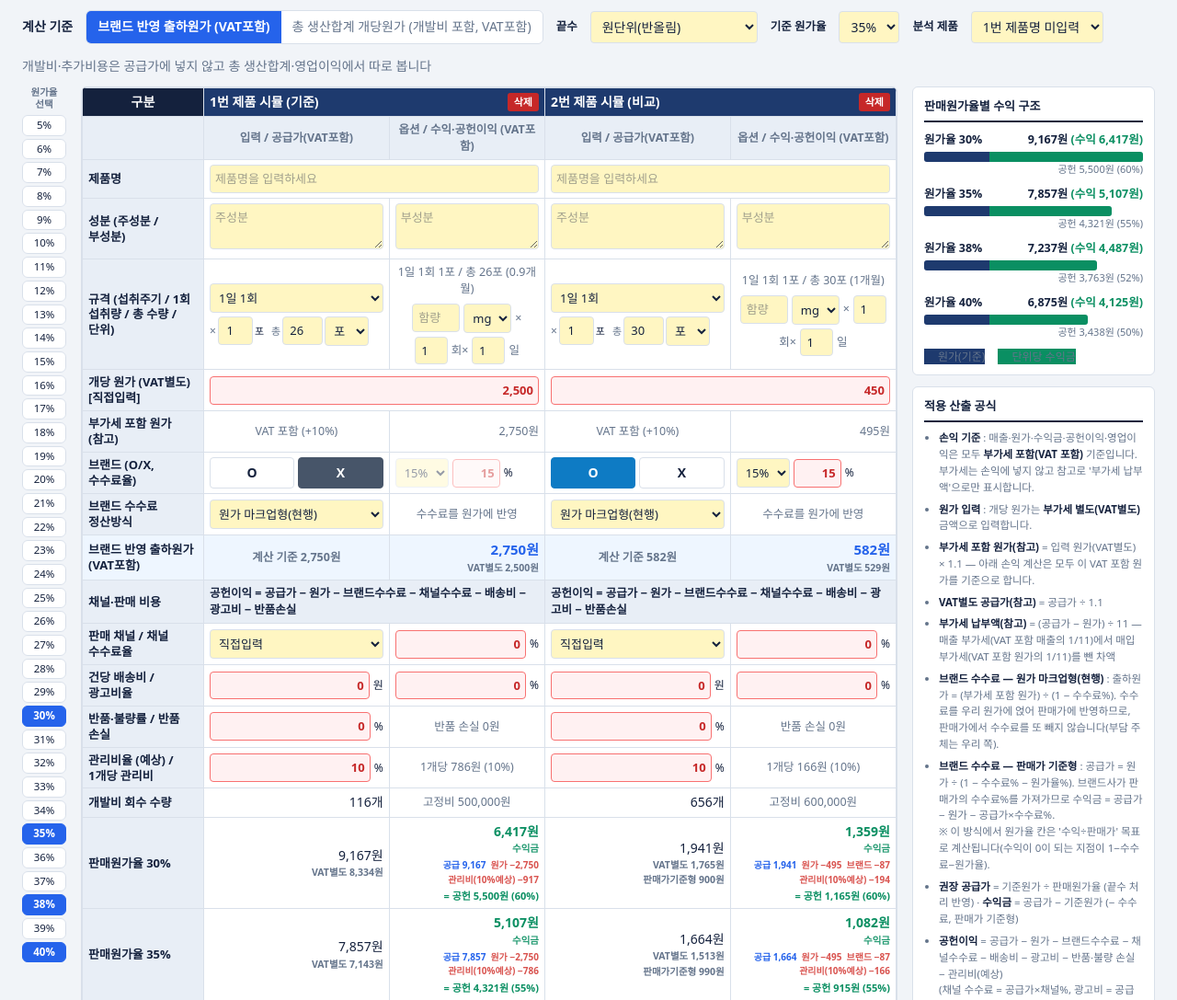
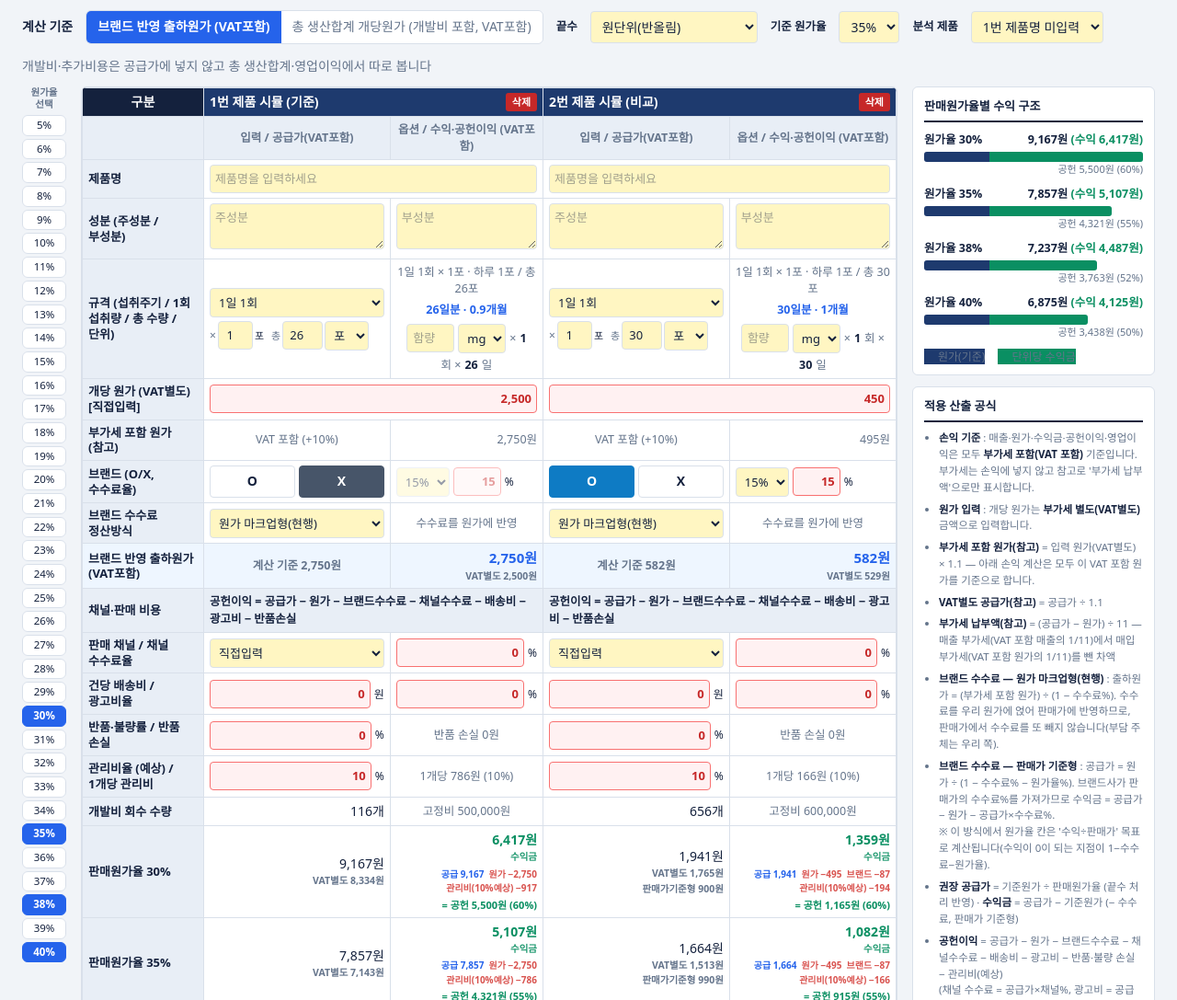
Before and after one commit to kensy016-hub/-, a plain HTML site: page index.html in a window 1280 px wide. Shown: the part 793-1880 px from the top of the page at 92% size. Drawn offline with Linux system fonts and the light colour scheme.

Commit message:
sim v2.1: 규격(1일 N회·1회 M정·총 Q정) 변경 시 우측 칸에 하루 섭취량·30일 기준 복용기간(1개월/보름/2개월)과 함량 회·일 계산이 즉시 연동되도록 수정

```diff
--- a/index.html
+++ b/index.html
@@ -334,10 +334,62 @@ if(!STORE_OK)$('#lsWarn').hidden=false;
 $('#dt').value=D.dt;$('#rnd').value=rnd;
 $('#dt').onchange=function(e){D.dt=e.target.value||D.dt;upd();};
 $('#rst').onclick=async function(){if(await cf('새 문서를 시작합니다. 저장하지 않은 입력값은 사라집니다. 계속할까요?')){try{localStorage.removeItem('csim');}catch(e){}location.hash='';location.reload();}};
-var hf=function(p){return p.ha?p.ha+(p.hu||'mg')+'*'+(p.hn==null?1:p.hn)+'회*'+(p.hd==null?1:p.hd)+'일':'';};
 // 1회 섭취 수량 (몇 정·포): 기본 1, 0 이하는 1로 본다
 var dnOf=function(p){var v=Number(p.dn);return (isFinite(v)&&v>0)?v:1;};
-var mo=function(p){var d={'1일 1회':1,'1일 2회':2,'1일 3회':3,'주 1회':1/7}[p.cy];if(!d||!p.q)return'';var m=p.q/(d*dnOf(p)*30);return' ('+(Number.isInteger(m)?m:Math.round(m*10)/10)+'개월)';};
+// 숫자 표기: 소수 1자리까지, 정수는 그대로 (예: 30 → 30, 22.5 → 22.5, 1000 → 1,000)
+var num1=function(v){var n=Math.round(Number(v)*10)/10;return isFinite(n)?n.toLocaleString('ko-KR'):'0';};
+// 규격(1일 N회 · 1회 M정 · 총 Q정) → 하루 섭취량·복용 일수·개월수 (한 달 = 30일)
+// 우측 칸(복용 기간·함량 계산)이 좌측 규격을 그대로 따라가도록 계산을 이 한 곳에 모은다.
+var specOf=function(p){
+  var dn=dnOf(p), q=Number(p.q)||0;
+  var per={'1일 1회':1,'1일 2회':2,'1일 3회':3}[p.cy];
+  var o={ok:false,per:per||null,hy:null,days:null,months:null,hn:1,hd:1,unit:'일',weeks:false};
+  if(p.cy==='주 1회'){
+    o.weeks=true;o.unit='주';
+    if(q>0){o.hd=q/dn;o.days=o.hd*7;o.months=o.days/30;o.ok=true;}
+    return o;
+  }
+  if(!per){o.unit='회';return o;}                        // 1회 용
+  if(!(q>0))return o;
+  o.hy=per*dn; o.hn=per; o.days=q/o.hy; o.months=o.days/30; o.hd=o.days; o.ok=true;
+  return o;
+};
+// 복용 기간 문구: '30일분 · 1개월', '15일분 · 보름(0.5개월)', '60일분 · 2개월'
+var periodOf=function(p){
+  var s=specOf(p);
+  if(p.cy==='1회 용')return '1회분';
+  if(!s.ok)return '';
+  var m=Math.round(s.months*10)/10;
+  var lab=Math.abs(m-0.5)<0.0001?'보름(0.5개월)':(m>=0.1?num1(m)+'개월':'');
+  return num1(s.days)+'일분'+(lab?' · '+lab:'');
+};
+// 규격 요약 문구: '1일 2회 × 2정 · 하루 4정 / 총 60정'
+var specMain=function(p){
+  var s=specOf(p), dn=dnOf(p), u=p.u||'정';
+  var t=(p.cy==='1회 용')?('1회 용 · '+dn+u):(p.cy+' × '+dn+u);
+  if(s.hy!=null)t+=' · 하루 '+num1(s.hy)+u;
+  return t+' / 총 '+(Number(p.q)||0)+u;
+};
+// 1일(1주) 함량·총 함량: '1일 1,000mg · 총 15,000mg'
+var hfSum=function(p){
+  var s=specOf(p); if(!p.ha||!s.ok)return '';
+  var u=p.hu||'mg', per=Number(p.ha)*s.hn, tot=per*s.hd;
+  return (s.weeks?'1주 ':'1일 ')+num1(per)+u+' · 총 '+num1(tot)+u;
+};
+// 함량 규격 문구 (견적서·CSV): 함량 mg × N회 × 복용 D일(주 1회는 W주)
+var hf=function(p){
+  if(!p.ha)return '';
+  var s=specOf(p), u=p.hu||'mg';
+  if(p.cy==='1회 용')return p.ha+u+' × 1회';
+  if(!s.ok)return '';
+  return p.ha+u+' × '+s.hn+'회 × '+num1(s.hd)+(s.weeks?'주':'일');
+};
+// 우측 칸에 표시할 회/일·단위 (규격이 미완성이면 '–')
+var hnTxt=function(p){var s=specOf(p);return s.ok?String(s.hn):'–';};
+var hdTxt=function(p){var s=specOf(p);return s.ok?num1(s.hd):'–';};
+var hduTxt=function(p){var s=specOf(p);return s.ok?(s.weeks?'주':'일'):'';};
+// 예전 호출부 호환용 (규격·개월수 문구)
+var mo=function(p){var t=periodOf(p);return t?' ('+t+')':'';};
 var esc=function(s){return String(s==null?'':s).replace(/[&<>"]/g,function(c){return {'&':'&amp;','<':'&lt;','>':'&gt;','"':'&quot;'}[c];});};
 // 브랜드 수수료율 빠른선택: 10%~20% 1% 단위 (기본 15%). 범위 밖 값은 '직접'으로 표시하고 옆 칸에 그대로 유지
 var FOPTS=Array.from({length:11},function(_,k){return k+10;});
@@ -374,7 +426,7 @@ function build(){
     return '<td><div style="display:flex;flex-direction:column;gap:4px"><select data-i="'+i+'" data-k="cy" style="width:100%">'+['1일 1회','1일 2회','1일 3회','주 1회','1회 용'].map(function(o){return '<option '+(o===p.cy?'selected':'')+'>'+o+'</option>';}).join('')+'</select>'+
     '<div class="row" style="flex-wrap:wrap;gap:8px"><span style="display:inline-flex;align-items:center;gap:2px;white-space:nowrap;flex:none"><span class="mut" style="font-size:12px;line-height:1">×</span><input type="number" data-i="'+i+'" data-k="dn" value="'+dnOf(p)+'" min="1" step="1" title="1회 섭취 수량 (몇 정·몇 포)" style="width:38px;flex:none;min-width:0"><span id="dnu'+i+'" style="font-size:11px">'+esc(p.u||'정')+'</span></span>'+
     '<span style="display:inline-flex;align-items:center;gap:2px;white-space:nowrap;flex:none"><span class="mut" style="font-size:11px">총</span><input type="number" data-i="'+i+'" data-k="q" value="'+(p.q===0?'':p.q)+'" min="1" style="width:44px;flex:none;min-width:0"><select data-i="'+i+'" data-k="u" style="width:48px;flex:none;min-width:0">'+['포','정','캡슐','병','개','박스'].map(function(o){return '<option '+(o===p.u?'selected':'')+'>'+o+'</option>';}).join('')+'</select></span></div></div></td>'+
-    '<td class="mut"><div id="sp'+i+'"></div><div class="row hf" style="flex-wrap:wrap;justify-content:center;margin-top:6px"><input type="number" data-i="'+i+'" data-k="ha" value="'+(p.ha==null?'':p.ha)+'" placeholder="함량" style="width:52px"><select data-i="'+i+'" data-k="hu" style="width:52px">'+['mg','g','mcg','IU','ml'].map(function(o){return '<option '+(o===(p.hu||'mg')?'selected':'')+'>'+o+'</option>';}).join('')+'</select>×<input type="number" data-i="'+i+'" data-k="hn" value="'+(p.hn==null?1:p.hn)+'" min="1" style="width:36px">회×<input type="number" data-i="'+i+'" data-k="hd" value="'+(p.hd==null?1:p.hd)+'" min="1" style="width:36px">일</div><div class="hfx" id="hf'+i+'"></div></td>';
+    '<td class="mut"><div id="sp'+i+'"></div><div id="pr'+i+'" style="margin-top:4px;font-weight:800;color:var(--blue);font-size:12.5px"></div><div class="row hf" style="flex-wrap:wrap;justify-content:center;margin-top:6px"><input type="number" data-i="'+i+'" data-k="ha" value="'+(p.ha==null?'':p.ha)+'" placeholder="함량" style="width:52px"><select data-i="'+i+'" data-k="hu" style="width:52px">'+['mg','g','mcg','IU','ml'].map(function(o){return '<option '+(o===(p.hu||'mg')?'selected':'')+'>'+o+'</option>';}).join('')+'</select>×<b id="hn'+i+'" style="font-size:12.5px;font-weight:800;color:var(--ink)">'+hnTxt(p)+'</b>회 × <b id="hd'+i+'" style="font-size:12.5px;font-weight:800;color:var(--ink)">'+hdTxt(p)+'</b><span id="hdu'+i+'">'+hduTxt(p)+'</span></div><div class="hfx" id="hf'+i+'"></div></td>';
   });
   h+=row('개당 원가 (VAT별도) [직접입력]',function(p,i){return sp(inp(i,'c','num'));});
   h+=row('부가세 포함 원가 (참고)',function(p,i){return '<td class="mut">VAT 포함 (+10%)</td><td class="n" id="vat'+i+'" style="font-size:12.5px;color:var(--mut)"></td>';});
@@ -453,9 +505,13 @@ function upd(){
   var S=function(id,txt){var el=document.getElementById(id);if(el)el.textContent=txt;};
   P.forEach(function(p,i){
     var t=C.totals(p),bi=C.baseInfo(p,mode),e=C.economics(p,mode,baseRate,rnd);
-    S('sp'+i,p.cy+' '+dnOf(p)+p.u+' / 총 '+p.q+p.u+mo(p));
+    S('sp'+i,specMain(p));
+    S('pr'+i,periodOf(p));
+    S('hn'+i,hnTxt(p));
+    S('hd'+i,hdTxt(p));
+    S('hdu'+i,hduTxt(p));
     S('dnu'+i,p.u||'정');
-    S('hf'+i,hf(p));
+    S('hf'+i,hfSum(p));
     S('vat'+i,W(C.vatInc(p)));
     var shipEl=document.getElementById('ship'+i);
     if(shipEl)shipEl.innerHTML=t.ship==null?'계산 불가':W(t.ship)+'<small class="alt">VAT별도 '+W(t.ship/1.1)+'</small>';
```
